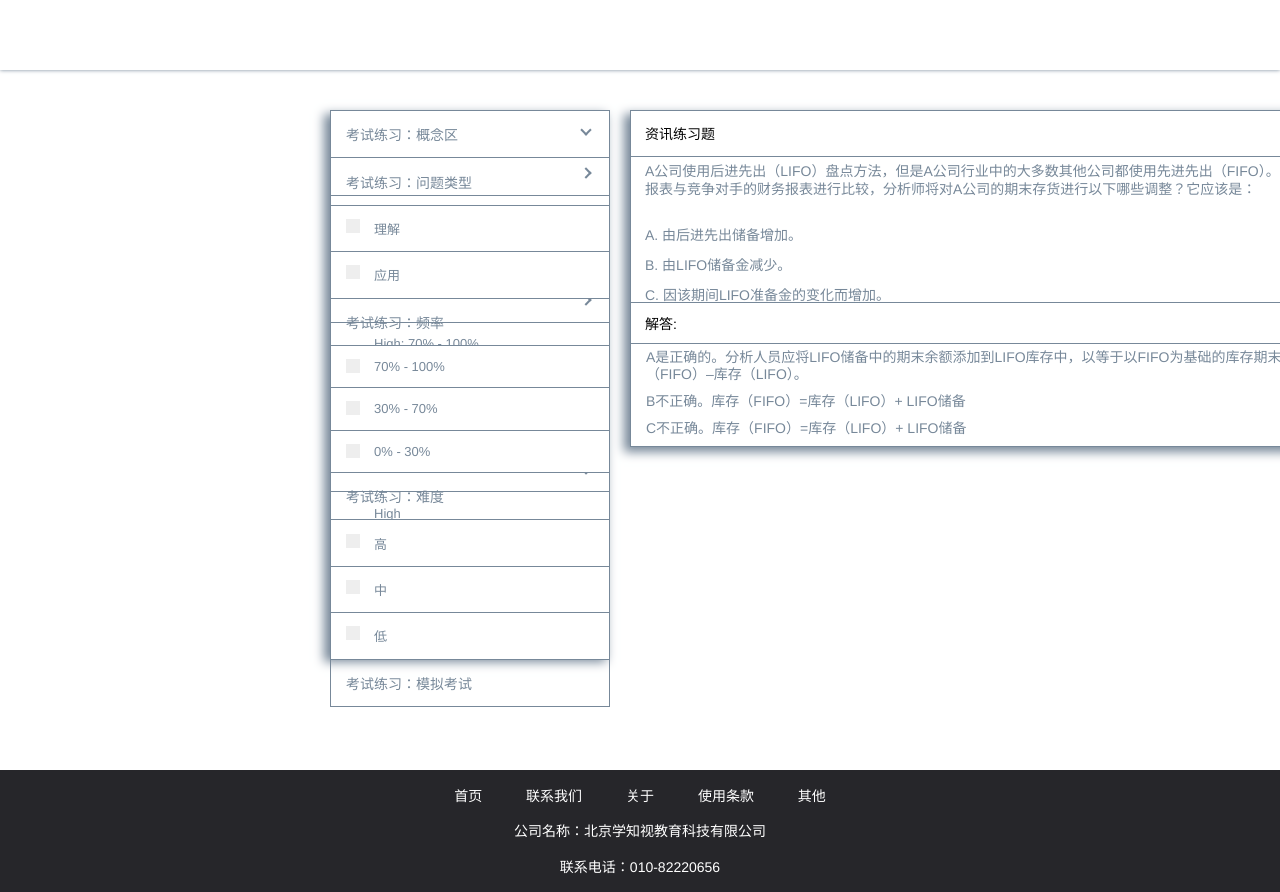
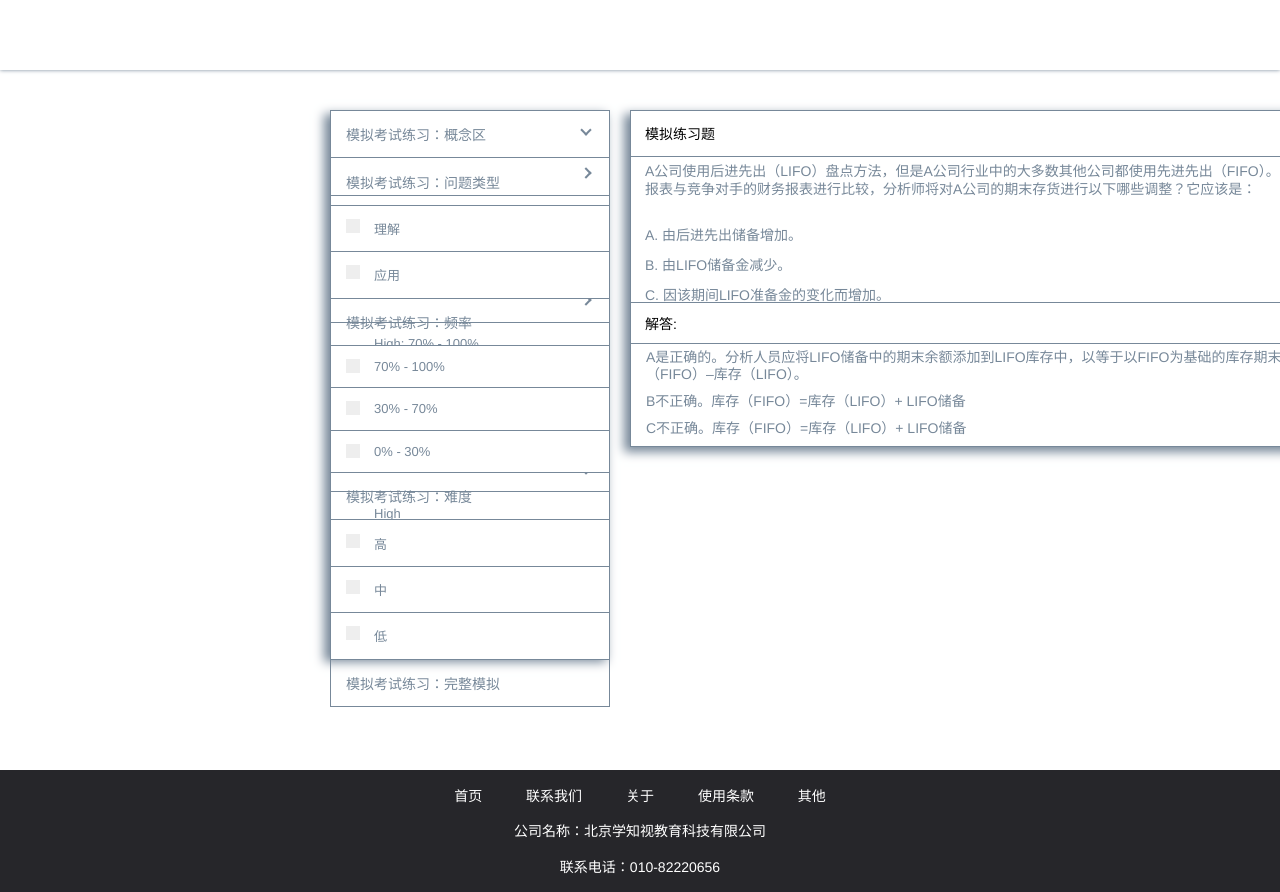
Before and after one commit to richard-li-2015/richard-li-2015.github.io, a plain HTML site: page index.html in a window 1280 px wide. Shown: the part 740-1632 px from the top of the page. Drawn offline with Linux system fonts and the light colour scheme.

Commit message:
Add files via upload

```diff
--- a/index.html
+++ b/index.html
@@ -128,25 +128,25 @@
 
         <div id="Question_Filter_Menu">
             <ul class="Filter_Menu" id="Master_Filter_Menu">
-                <li class="Nav7_Filter_Menu"><a href=# class="Nav6_Filter_Menu" id="Filter_Left_1">考试练习：概念区</a></li>
-                <li class="Nav7_Filter_Menu"><a href=# class="Nav6_Filter_Menu" id="Filter_Left_2">考试练习：问题类型</a></li>
+                <li class="Nav7_Filter_Menu"><a href=# class="Nav6_Filter_Menu" id="Filter_Left_1">模拟考试练习：概念区</a></li>
+                <li class="Nav7_Filter_Menu"><a href=# class="Nav6_Filter_Menu" id="Filter_Left_2">模拟考试练习：问题类型</a></li>
                     <ul class="Nav5_Filter_Menu" id="Dropdown_Filter_Menu_2">
                         <li class="Nav7_Filter_Menu"><Label class="container">理解<input type="checkbox" class="Checkbox_Filter"><span class="checkmark"></span></Label><a href=# class="Nav6_Filter_Menu_Small" id="Header_Filter_Menu_1"></a></li>
                         <li class="Nav7_Filter_Menu"><Label class="container">应用<input type="checkbox" class="Checkbox_Filter"><span class="checkmark"></span></Label><a href=# class="Nav6_Filter_Menu_Small" id="Header_Filter_Menu_1"></a></li>
                     </ul>
-                <li class="Nav7_Filter_Menu"><a href=# class="Nav6_Filter_Menu" id="Filter_Left_3">考试练习：频率</a></li>
+                <li class="Nav7_Filter_Menu"><a href=# class="Nav6_Filter_Menu" id="Filter_Left_3">模拟考试练习：频率</a></li>
                 <ul class="Nav5_Filter_Menu" id="Dropdown_Filter_Menu_2">
                     <li class="Nav7_Filter_Menu"><Label class="container">70% - 100%<input type="checkbox" class="Checkbox_Filter"><span class="checkmark"></span></Label><a href=# class="Nav6_Filter_Menu_Small" id="Header_Filter_Menu_1"></a></li>
                     <li class="Nav7_Filter_Menu"><Label class="container">30% - 70%<input type="checkbox" class="Checkbox_Filter"><span class="checkmark"></span></Label><a href=# class="Nav6_Filter_Menu_Small" id="Header_Filter_Menu_1"></a></li>
                     <li class="Nav7_Filter_Menu"><Label class="container">0% - 30%<input type="checkbox" class="Checkbox_Filter"><span class="checkmark"></span></Label><a href=# class="Nav6_Filter_Menu_Small" id="Header_Filter_Menu_1"></a></li>
                 </ul>
-                <li class="Nav7_Filter_Menu"><a href=# class="Nav6_Filter_Menu" id="Filter_Left_4">考试练习：难度</a></li>
+                <li class="Nav7_Filter_Menu"><a href=# class="Nav6_Filter_Menu" id="Filter_Left_4">模拟考试练习：难度</a></li>
                 <ul class="Nav5_Filter_Menu" id="Dropdown_Filter_Menu_2">
                     <li class="Nav7_Filter_Menu"><Label class="container">高<input type="checkbox" class="Checkbox_Filter"><span class="checkmark"></span></Label><a href=# class="Nav6_Filter_Menu_Small" id="Header_Filter_Menu_1"></a></li>
                     <li class="Nav7_Filter_Menu"><Label class="container">中<input type="checkbox" class="Checkbox_Filter"><span class="checkmark"></span></Label><a href=# class="Nav6_Filter_Menu_Small" id="Header_Filter_Menu_1"></a></li>
                     <li class="Nav7_Filter_Menu"><Label class="container">低<input type="checkbox" class="Checkbox_Filter"><span class="checkmark"></span></Label><a href=# class="Nav6_Filter_Menu_Small" id="Header_Filter_Menu_1"></a></li>
                 </ul>
-                <li class="Nav7_Filter_Menu" id="Filter_Left_5"><a href=# class="Nav6_Filter_Menu" id="Filter_Left_6">考试练习：模拟考试</a></li>
+                <li class="Nav7_Filter_Menu" id="Filter_Left_5"><a href=# class="Nav6_Filter_Menu" id="Filter_Left_6">模拟考试练习：完整模拟</a></li>
             </ul>
 
             <ul class="Nav7_Filter_Menu_Arrow" id="Master_Filter_Menu_Arrow">
@@ -179,7 +179,7 @@
 
                         <li class="Nav7_MC_Menu_Question_Reference">
                             <ul class="Question_Reference" id="Master_Question_Reference">
-                                <li class="Question_Reference_Sub">资讯练习题</li>
+                                <li class="Question_Reference_Sub">模拟练习题</li>
                             </ul>
                         </li>
 
@@ -266,7 +266,7 @@
 
     <script src="Libraries/jquery-3.2.1.js"></script>
     <script src="Libraries/jquery-ui-1.12.1/jquery-ui.js"></script>
-    <script src="index.js"></script>
+    <script src="Index.js"></script>
 
 </body>
 </html>
```
